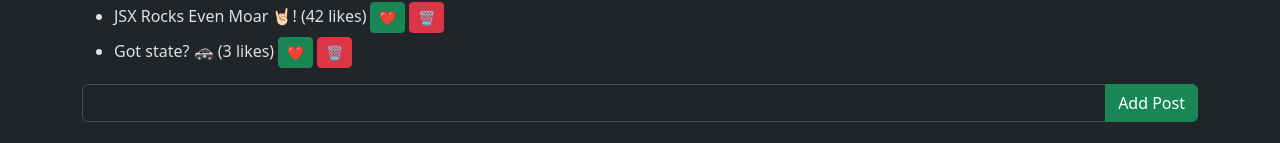
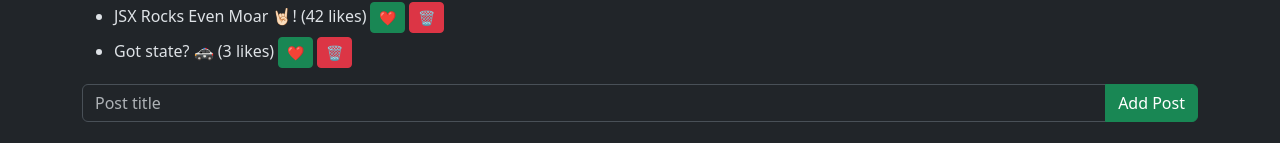
Before and after one commit to Steddie/ykrea26v1, a React (Vite) app in the folder 02-react-basics/: page / in a window 1280 px wide. Shown: the part 758-901 px from the top of the page. Built offline with nearby package versions, Linux system fonts and the light colour scheme.

Commit message:
Uppdaterad logik

```diff
--- a/02-react-basics/src/components/Posts.tsx
+++ b/02-react-basics/src/components/Posts.tsx
@@ -1,4 +1,4 @@
-import { useState } from "react";
+import { useState, useRef } from "react";
 
 interface Post {
 	id: number;
@@ -7,7 +7,7 @@
 }
 
 function Posts() {
-	const [idcounter, setIdCounter] = useState(3);
+	const inputPostTitleRef = useRef<HTMLInputElement>(null);
 
 	const [posts, setPosts] = useState<Post[]>([
 		{ id: 1, title: "React Rocks 🎸!", likes: 1337 },
@@ -29,20 +29,32 @@
 	}
 
 	const handleAddPost = (title: string) => {
+
 		// create a new post object
 		const newPost: Post = {
-			id: idcounter + 1,
+			id: Math.max(0, ...(posts.map(post => post.id))) + 1,
 			title,
 			likes: 0,
 		};
-		setIdCounter(idcounter + 1);
+		// update the state with the new array of posts
+		setPosts([...posts, newPost]);
+	}
 
-		// create a new array of posts with the new post added
-		const updatedPosts = [...posts, newPost];
+	const handleFormSubmit = (e: React.SubmitEvent) => {
+		e.preventDefault();
 
-		// update the state with the new array of posts
-		setPosts(updatedPosts);
+		if (!inputPostTitleRef.current) {
+			return;
+		}
+
+		const input = inputPostTitleRef.current;
+		const title = input.value.trim();
+		if(title) {
+			handleAddPost(title);
+			input.value = "";
+		}
 	}
+
 	return (
 		<>
 			<h2>Posts</h2>
@@ -65,18 +77,16 @@
 					)}
 				</ul>
 			}
-			<form onSubmit={(e) => {
-						e.preventDefault();
-
-						const input = document.getElementById("new-post-title") as HTMLInputElement;
-						const title = input.value.trim();
-						if(title) {
-							handleAddPost(title);
-							input.value = "";
-						}
-					}}>
+			<form onSubmit={handleFormSubmit}>
 				<div className="add-post input-group mb-3">
-					<input aria-label="Post title" type="text" id="new-post-title" className="form-control" required />
+					<input
+						aria-label="Post title"
+						placeholder="Post title"
+						type="text"
+						ref={inputPostTitleRef}
+						className="form-control"
+						required
+					/>
 					<button className="btn btn-success" type="submit">Add Post</button>
 
 				</div>
```
